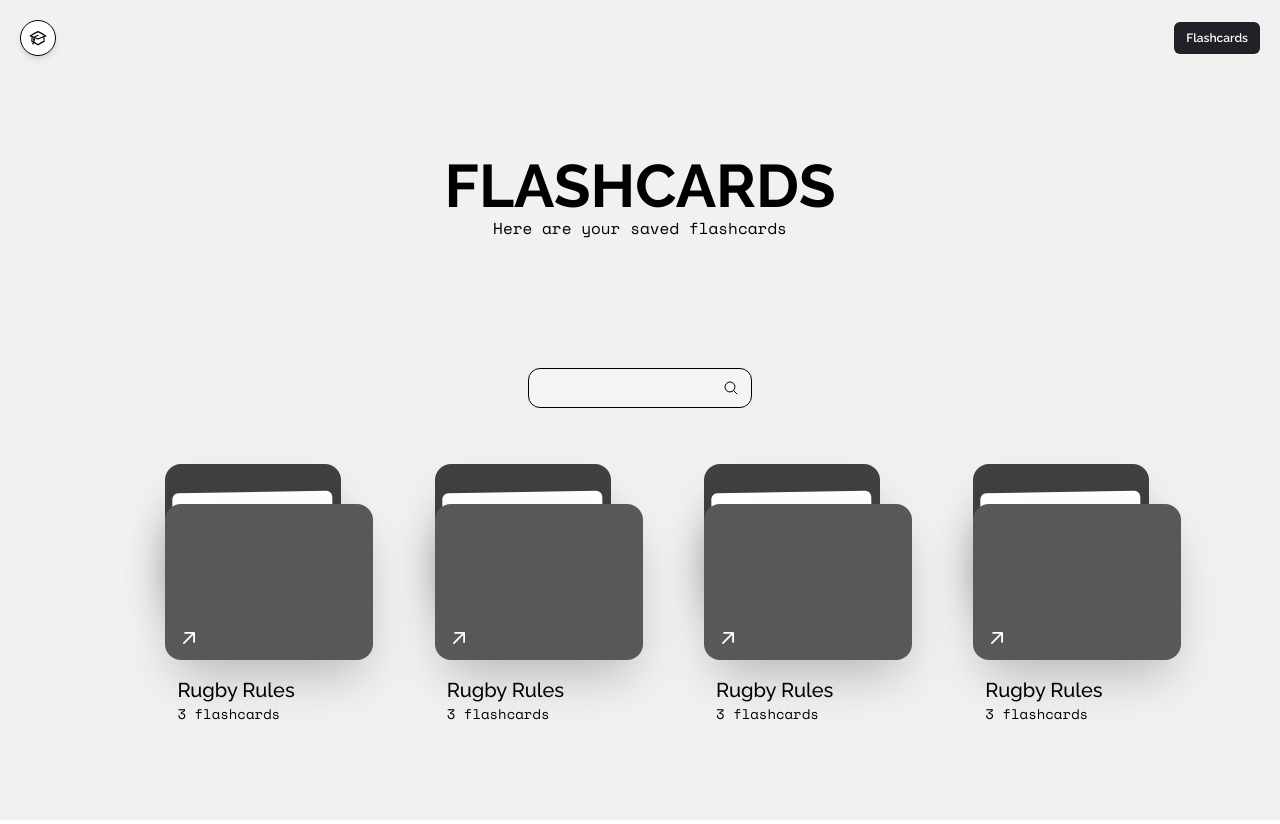
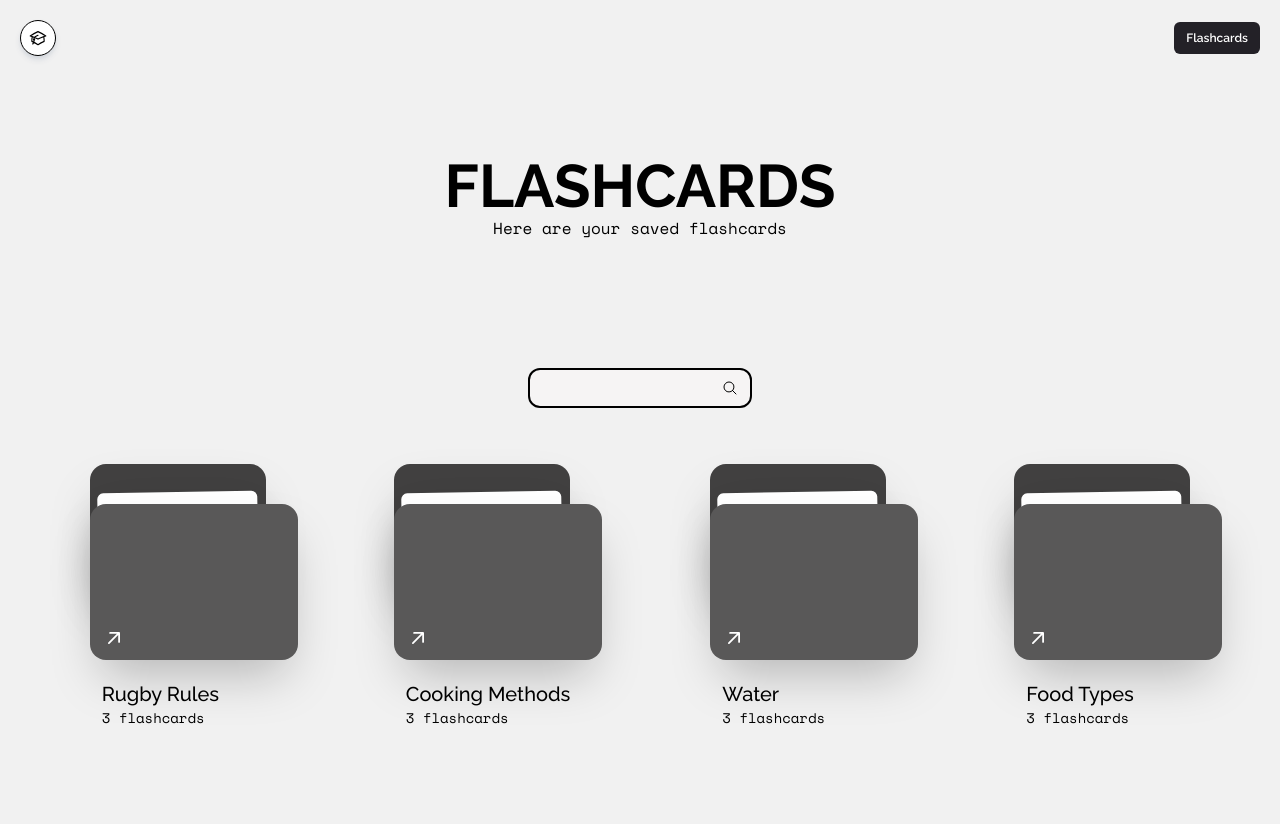
Before and after one commit to limitlez2020/flashcard_saas, a Next.js app: page /components/saved_flashcards_page in a window 1280 px wide. Built offline with nearby package versions, Linux system fonts and the light colour scheme.

Commit message:
Editted the FlashcardFolder component

```diff
--- a/app/components/saved_flashcards_page/page.js
+++ b/app/components/saved_flashcards_page/page.js
@@ -12,13 +12,13 @@ const space_mono = Space_Mono({ subsets: ['latin'], weight: ['400', '700'] });
 
 
 
-function FlashcardFolder () {
+function FlashcardFolder ({topic, foregroundColor, backgroundColor}) {
   return (
     /* Individual Folder: */
-    <div className="flex flex-col gap-[216px] mb-24">
-      <div className="flex relative cursor-pointer">
+    <div className="flex flex-col gap-[92px] mb-24">
+      <div className="flex relative w-44 h-32 cursor-pointer">
         {/* Folder Background: */}
-        <div className="absolute top-2 left-0 bg-[#414040] w-44 h-32 rounded-2xl shadow-2xl"></div>
+        <div className="absolute top-2 left-0 bg-[#414040] w-full h-full rounded-2xl shadow-2xl"></div>
 
         {/* Card inside Folder: */}
         <div className="absolute top-9 left-2 bg-white w-40 h-24 rounded-md -rotate-1 hover:top-8 shadow-2xl"></div>
@@ -34,7 +34,7 @@ function FlashcardFolder () {
 
       {/* Title - of set of flashcards: */}
       <div className="mt-1 px-3">
-        <p className={` ${raleway.className} font-medium text-xl`}>Rugby Rules</p>
+        <p className={` ${raleway.className} font-medium text-xl`}>{topic}</p>
         <p className={`${space_mono.className} font-light text-sm`}>3 flashcards</p>
       </div>
     </div>
@@ -87,7 +87,7 @@ export default function saved_flashcards_page() {
           <div className={`${raleway.className} flex flex-col w-full px-20 items-center justify-center gap-12`}>
 
             {/* Search Bar: */}
-            <div className="flex justify-center items-center w-56 h-10 bg-[#f6f4f4] border-black border-[1px] rounded-xl">
+            <div className="flex justify-center items-center w-56 h-10 bg-[#f6f4f4] border-black border-[2px] rounded-xl">
               {/* <textarea className="flex items-center justify-center bg-[#f6f4f4] w-full h-9 text-xs rounded-3xl no-scrollbar focus:outline-none"
                         value={text}
                         onChange={e => setText(e.target.value)}
@@ -104,10 +104,10 @@ export default function saved_flashcards_page() {
             <div className="flex flex-wrap justify-center gap-x-32">
 
               {/* Display a Flashcard: */}
-              <FlashcardFolder/>
-              <FlashcardFolder/>
-              <FlashcardFolder/>
-              <FlashcardFolder/>
+              <FlashcardFolder topic="Rugby Rules"/>
+              <FlashcardFolder topic="Cooking Methods"/>
+              <FlashcardFolder topic="Water"/>
+              <FlashcardFolder topic="Food Types"/>
 
             </div>
 
```
